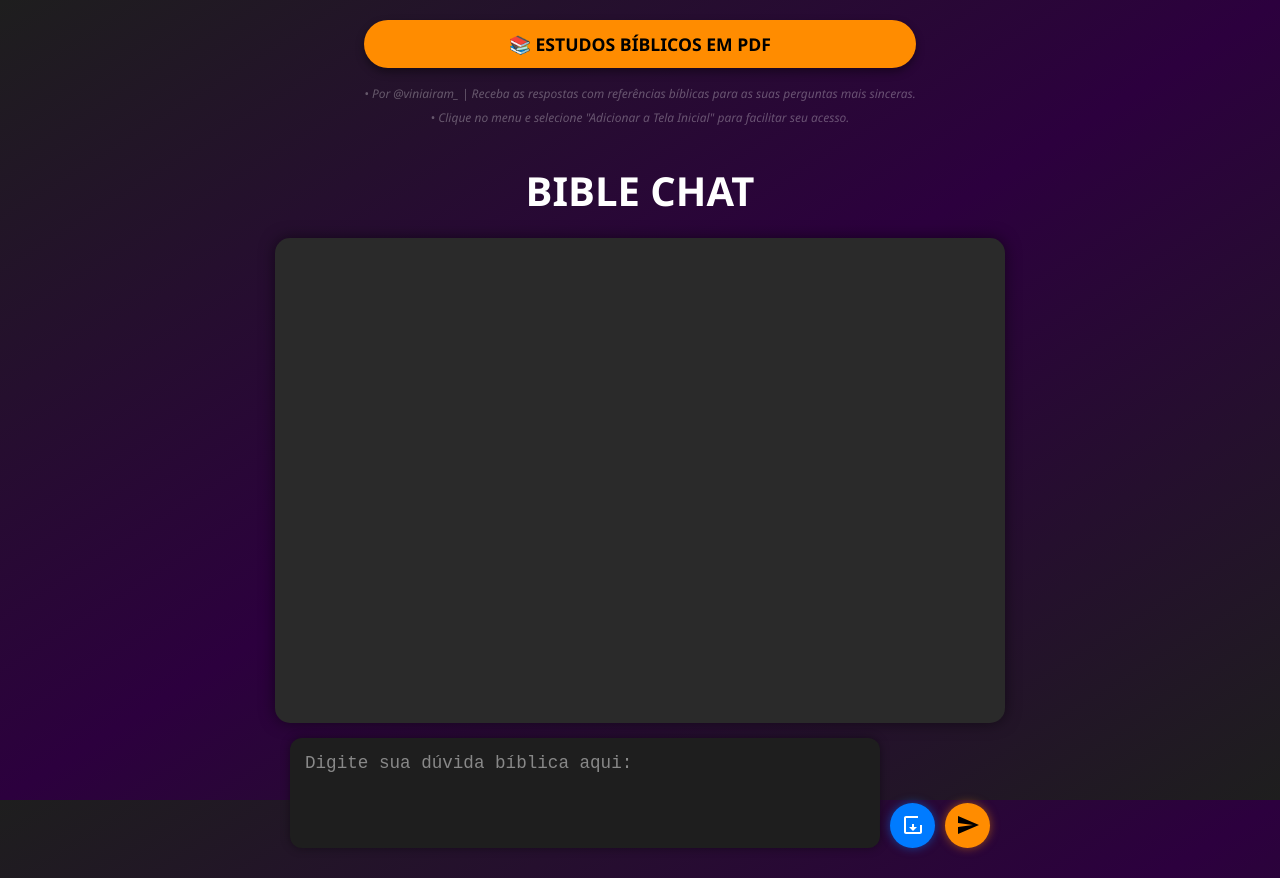
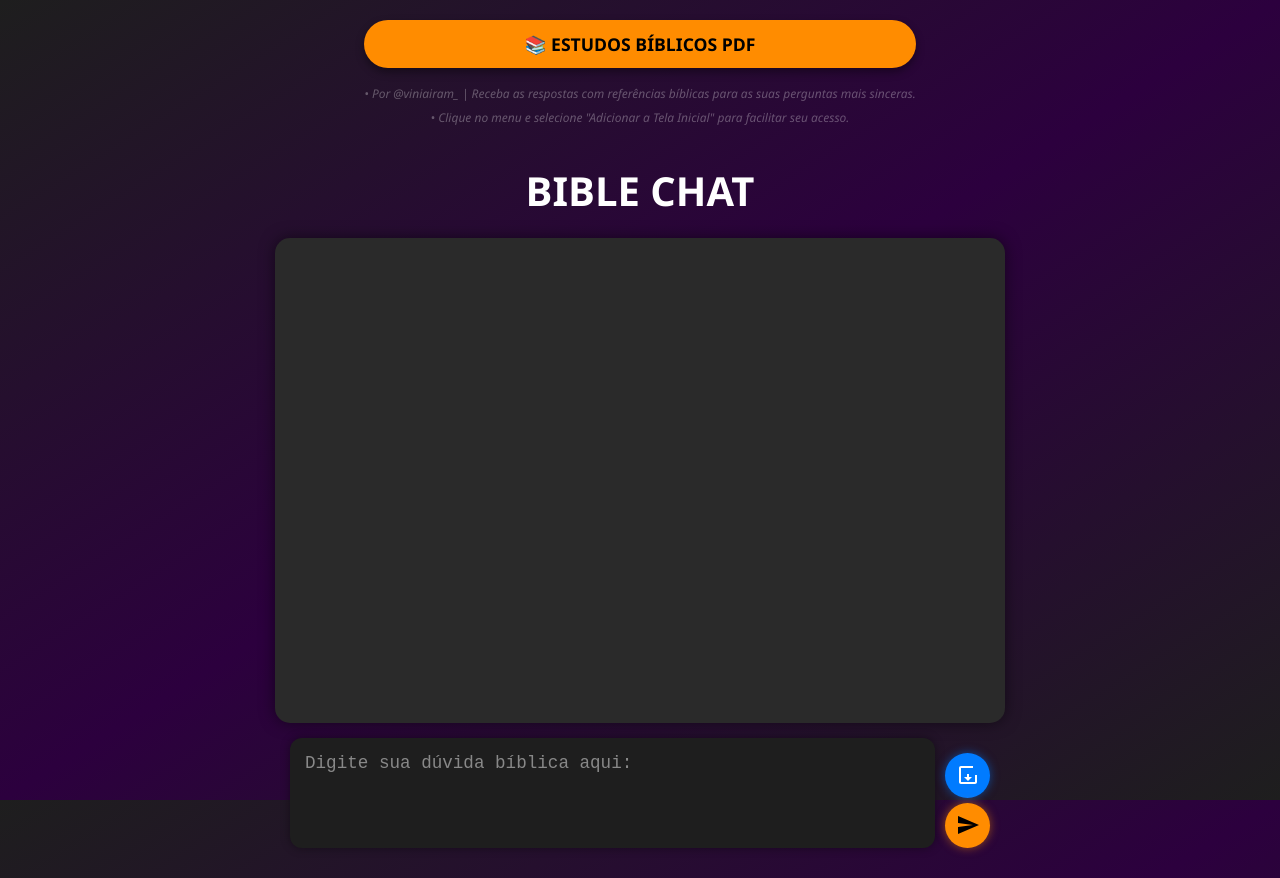
Before and after one commit to viniairam7/Bible-Chat, a website: page index.html in a window 1280 px wide. Drawn offline with Linux system fonts and the light colour scheme.

Commit message:
Update index.html

```diff
--- a/index.html
+++ b/index.html
@@ -5,12 +5,13 @@
   <meta name="viewport" content="width=device-width, initial-scale=1.0"/>
   <title>Airam Bible Chat</title>
   <link rel="stylesheet" href="style.css" />
-  <link rel="manifest" href="manifest.json"> <script src="https://cdnjs.cloudflare.com/ajax/libs/html2pdf.js/0.10.1/html2pdf.bundle.min.js"></script>
+  <link rel="manifest" href="manifest.json">
+  <script src="https://cdnjs.cloudflare.com/ajax/libs/html2pdf.js/0.10.1/html2pdf.bundle.min.js"></script>
 </head>
 <body>
 
     <div class="botao-container">
-    <a href="https://drive.google.com/drive/folders/1bRn3zs-SpuGXOzWb47BmKJGrxrOV3M7O" target="_blank" class="botao-resumos">📚 ESTUDOS BÍBLICOS EM PDF</a>
+    <a href="https://drive.google.com/drive/folders/1bRn3zs-SpuGXOzWb47BmKJGrxrOV3M7O" target="_blank" class="botao-resumos">       📚 ESTUDOS BÍBLICOS PDF</a>
 
     <p id="creditos"> • Por @viniairam_ | Receba as respostas com referências bíblicas para as suas perguntas mais sinceras.</p>
     <p id="creditos"> • Clique no menu e selecione "Adicionar a Tela Inicial" para facilitar seu acesso.</p>
@@ -26,6 +27,8 @@
 
     <div class="input-area">
       <textarea id="duvida" placeholder="Digite sua dúvida bíblica aqui:"></textarea>
+
+      <div class="button-group">
         <button id="gerarPdf" title="Salvar Conversa como PDF">
           <svg xmlns="http://www.w3.org/2000/svg" width="28" height="28" fill="black" viewBox="0 0 24 24">
             <path d="M19 12v7H5V5h12V3H5c-1.1 0-2 .9-2 2v14c0 1.1.9 2 2 2h14c1.1 0 2-.9 2-2v-7h-2zm-6 2v-3h-2v3H8l4 4 4-4h-3z"/>
@@ -36,6 +39,7 @@
             <path d="M2.01 21L23 12 2.01 3 2 10l15 2-15 2z"/>
           </svg>
         </button>
+      </div>
       </div>
 
   <script src="scripts.js"></script>
```
Lines whose indentation alone changed are shown as unchanged.
